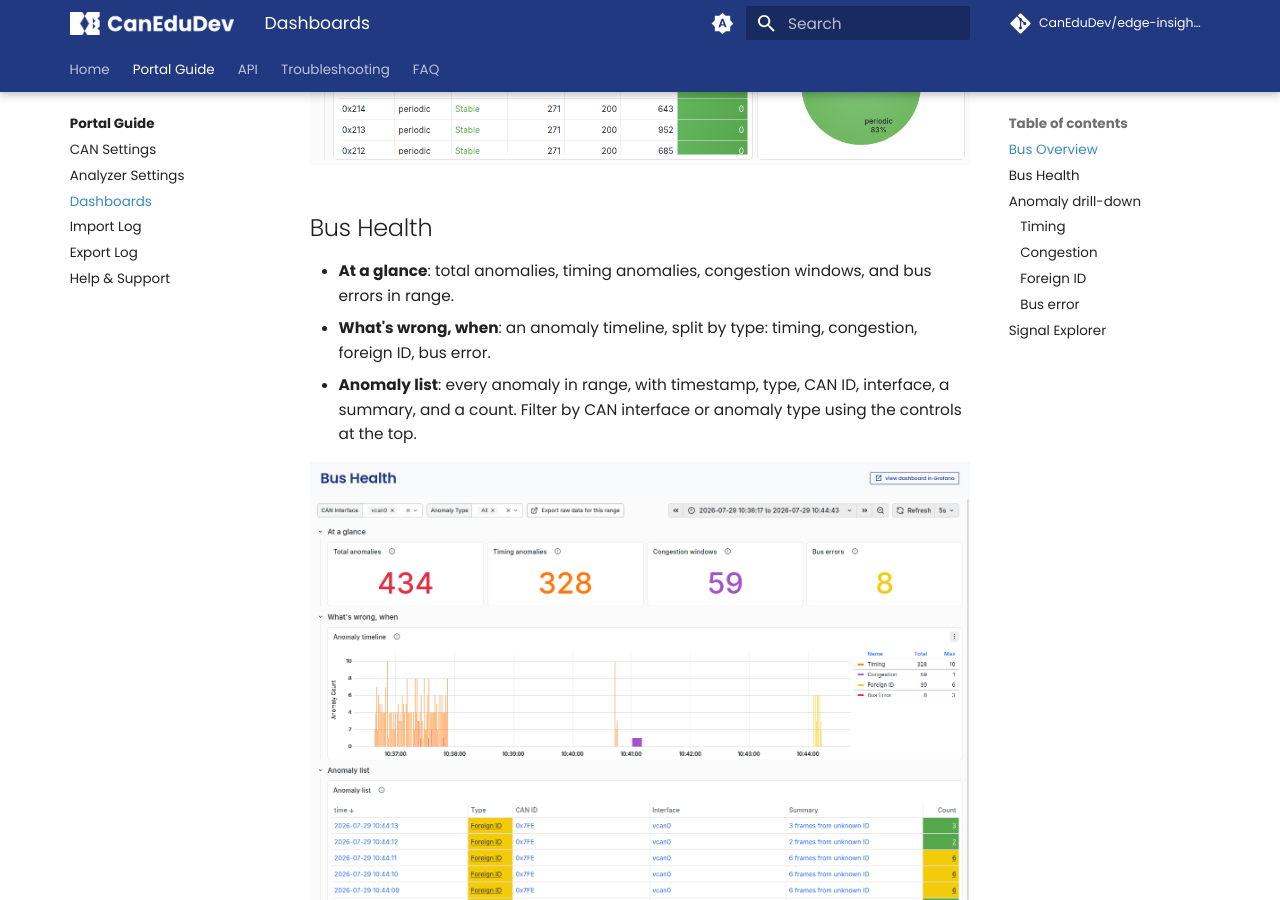
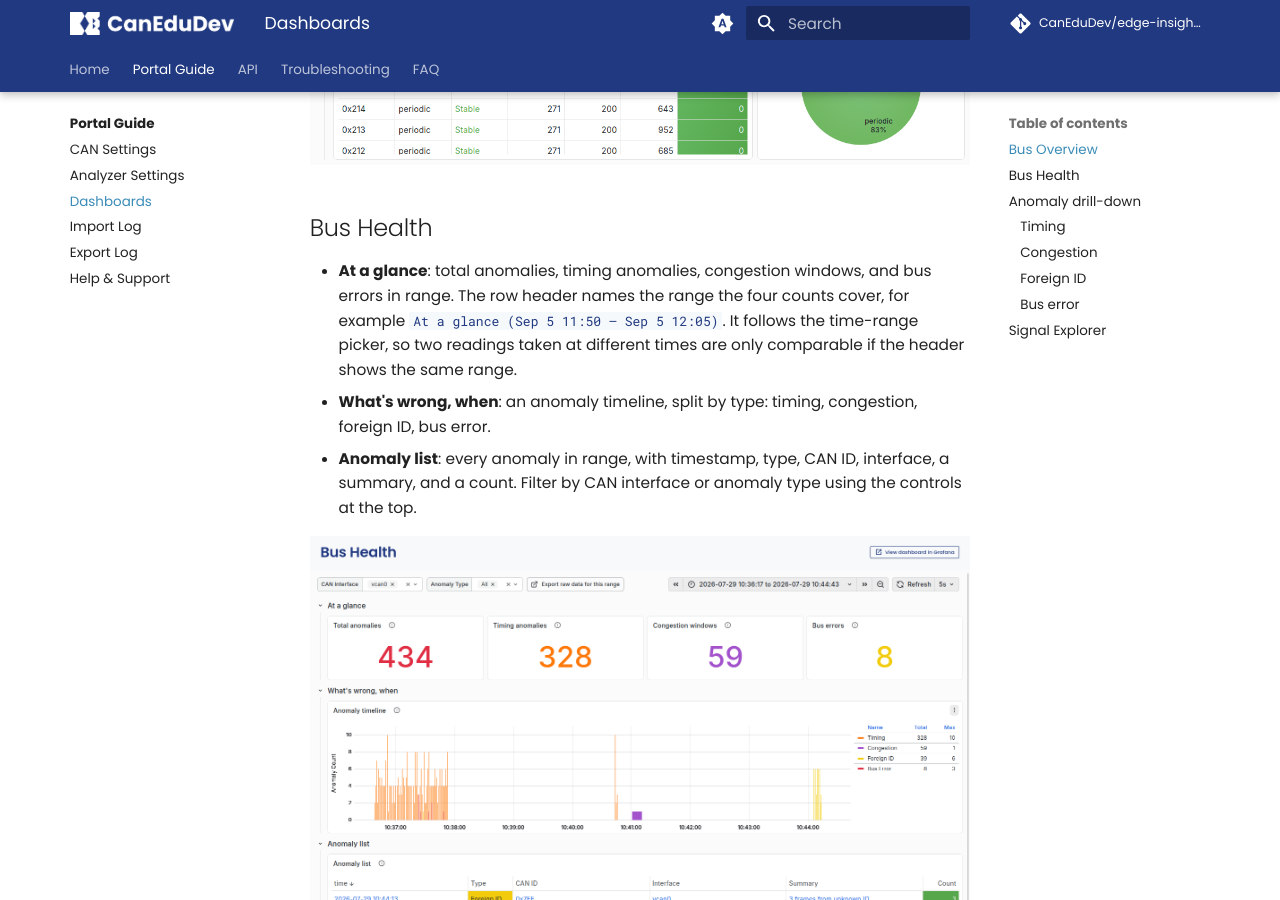
Before and after one commit to CanEduDev/edge-insights-docs, an MkDocs documentation site: the page built from docs/portal/dashboards.md, in a window 1280 px wide and 900 px high, scrolled down 1441 px. Built offline with MkDocs 1.6.1 and Material for MkDocs 9.7.7, drawn with Linux system fonts in a browser that asks for light colours; comment, search, counter and statistics services are not loaded.

Commit message:
docs(dashboards): note that the Bus Health glance row names its time range
The four counts follow the time-range picker. The dashboard now shows the
resolved window in the row header, so readers can tell two measurements
apart.

See CanEduDev/edge-insights#328.

```diff
--- a/docs/portal/dashboards.md
+++ b/docs/portal/dashboards.md
@@ -35,7 +35,10 @@ the panel shows.
 ## Bus Health
 
 - **At a glance**: total anomalies, timing anomalies, congestion windows,
-  and bus errors in range.
+  and bus errors in range. The row header names the range the four counts
+  cover, for example `At a glance (Sep 5 11:50 – Sep 5 12:05)`. It follows
+  the time-range picker, so two readings taken at different times are only
+  comparable if the header shows the same range.
 - **What's wrong, when**: an anomaly timeline, split by type: timing,
   congestion, foreign ID, bus error.
 - **Anomaly list**: every anomaly in range, with timestamp, type, CAN ID,
```
